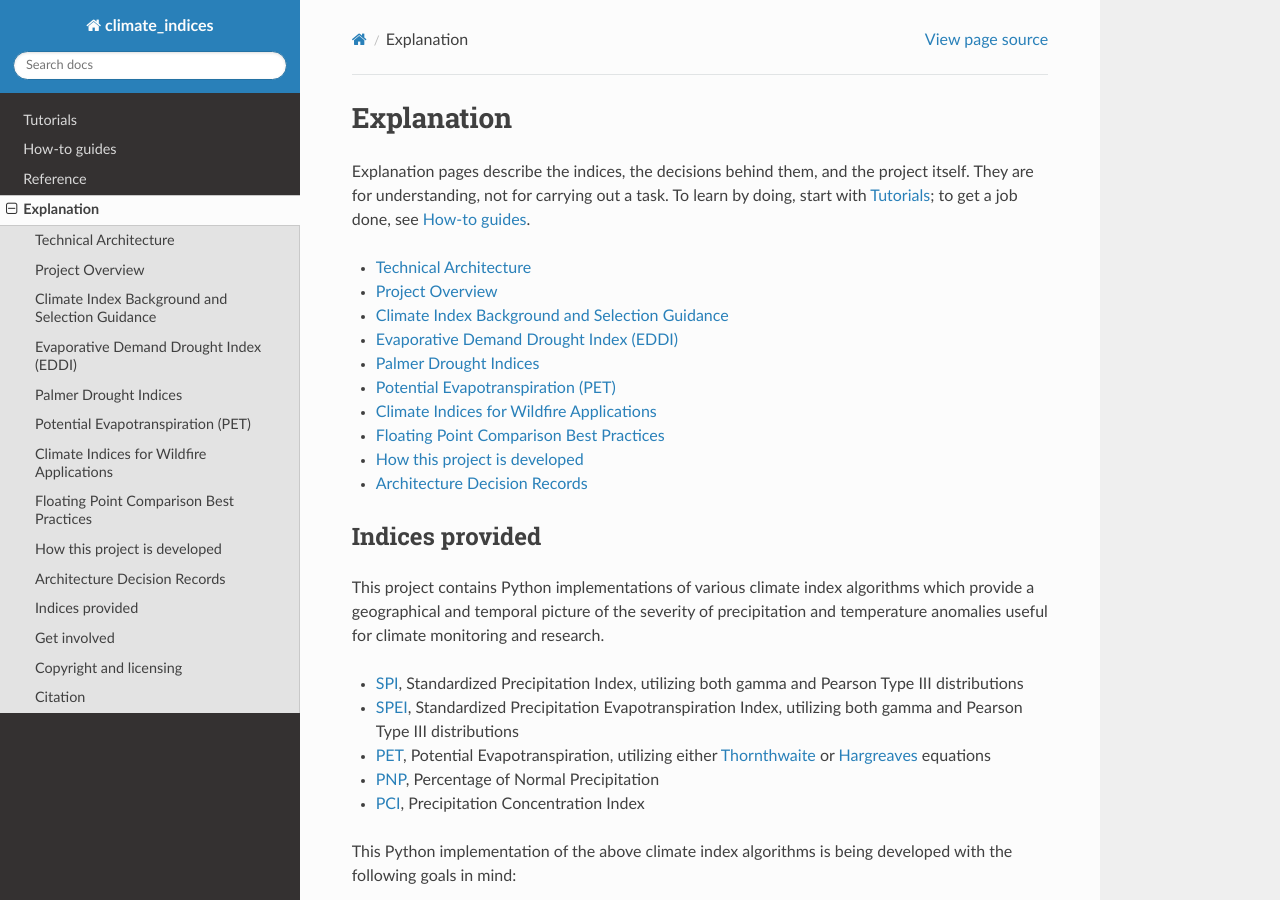
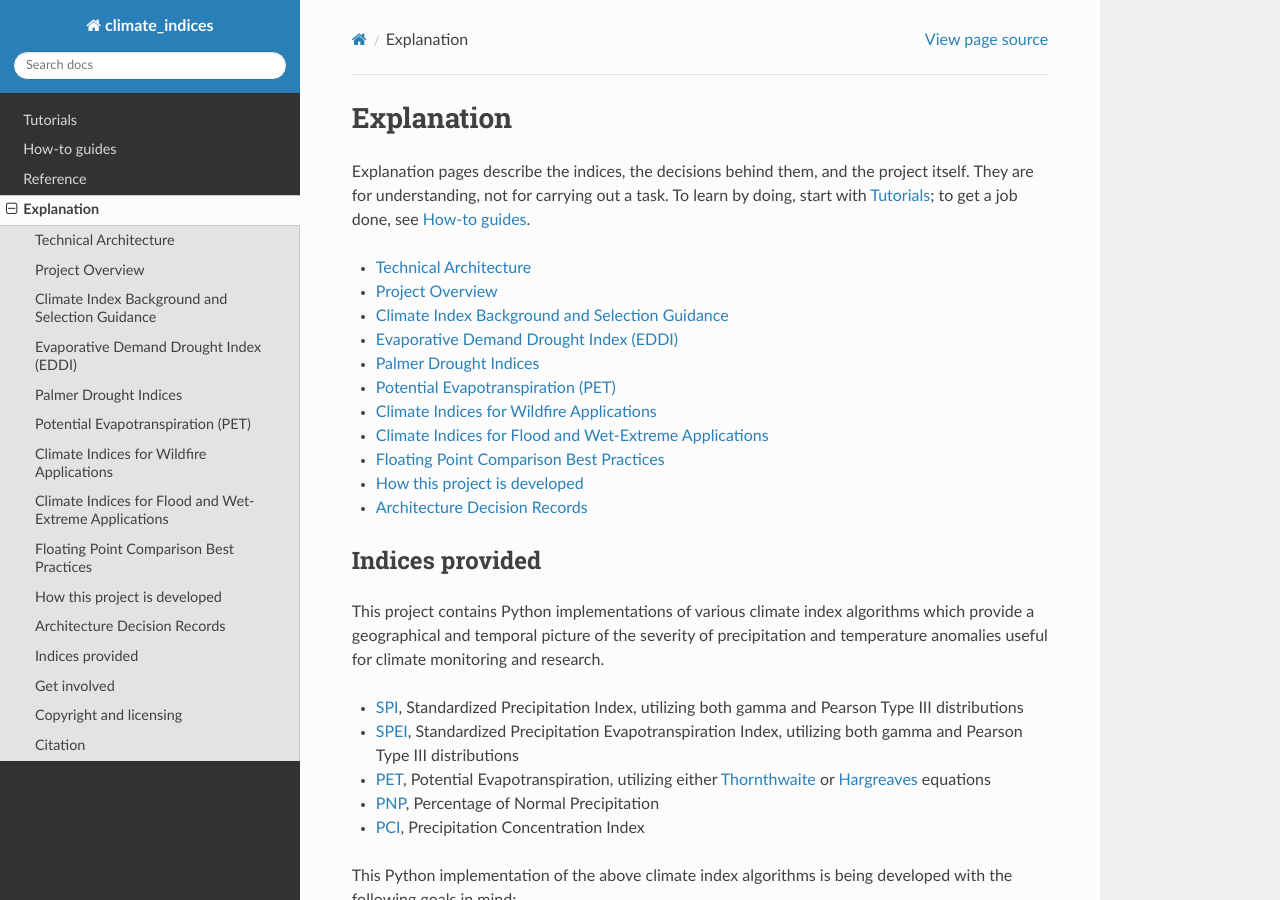
Before and after one commit to monocongo/climate_indices, a Sphinx documentation site: the page built from docs/explanation.md, in a window 1280 px wide and 900 px high. Built offline with Sphinx 7.4.7 and the Read the Docs theme 3.1.0, drawn with Linux system fonts in a browser that asks for light colours; some of the changed lines change nothing that is shown.

Commit message:
docs: add flood and wet-extreme applications page
Companion to the wildfire-applications page. Explains the wet tail of
SPI, SPEI, and PHDI, the Timescale-to-flood-type interpretation and
its limits, and clearly marked stubs for the planned PE, EDI, I_F, and
API implementations.

````diff
--- a/docs/explanation.md
+++ b/docs/explanation.md
@@ -15,6 +15,7 @@
 algorithm_refs/palmer
 algorithm_refs/pet
 wildfire_applications
+flood_applications
 floating_point_best_practices
 ai-assisted-development
 adr/index
--- /dev/null
+++ b/docs/flood_applications.md
@@ -0,0 +1,149 @@
+# Climate Indices for Flood and Wet-Extreme Applications
+
+Climate indices describe environmental conditions associated with flood
+potential, not floods themselves. Flooding depends on terrain, soils, land
+cover, and river routing in addition to how wet the climate has been, so a
+positive moisture anomaly does not establish that a flood occurred, will
+occur, or where it would occur. This page is a companion to
+{doc}`wildfire_applications`, which makes the same distinction for fire.
+
+**None of the indices described here predicts whether, where, or when a flood
+will occur.** Use them for hydroclimate context and wet-extreme situational
+awareness, not as flood forecasts. Every index in this family, implemented or
+planned, describes flood *potential* — accumulated wetness plus
+heavy-precipitation triggers — and stops at the meteorological and
+climatological boundary ([flood-family epic #1098][flood-epic]).
+
+## From wet anomalies to flood potential
+
+A useful conceptual chain is:
+
+```text
+Antecedent climatic wetness          SPI / SPEI / PHDI wet tail          (available)
+              ↓
+Accumulated / effective wetness      PE → EDI, I_F ; API                 (planned)
+              ↓
+Heavy-precipitation triggers         Rx1day / Rx5day / R95pTOT           (conditional)
+              ↓
+Hydrologic response (boundary)       SRI / SSI via generic standardization (planned)
+              ↓
+Inundation / flood hazard            —                                   (out of scope)
+```
+
+Read each arrow as a possible physical pathway, never a deterministic
+transition. Wetness accumulates through precipitation, but whether it becomes
+a flood depends on how the catchment, soils, and channels respond
+([flood-family epic #1098][flood-epic]).
+
+## The wet tail of SPI, SPEI, and PHDI
+
+SPI, SPEI, and PHDI are symmetric: positive values describe wetter-than-normal
+conditions at the chosen Timescale, and were not designed only for drought.
+The existing indices therefore already carry flood-potential information in
+their upper tail.
+
+The SPI and SPEI standardization is documented in {doc}`algorithms`: values
+are dimensionless, normally distributed with mean 0 and standard deviation 1,
+and comparable across locations and climate regimes. Positive values are
+wetter than the Calibration Period norm; negative values are drier. PHDI, the
+Palmer Hydrological Drought Index, tracks established ("backed-out") wet- and
+dry-spell severity, so its positive side describes an accumulated moisture
+surplus rather than the immediate anomaly SPI reports.
+
+The wet tail is not an observation of flooding. It is a standardized
+probability statement about accumulated moisture relative to the calibration
+history, and it is only one input to flood risk
+([Seiler et al. (2002)][seiler-2002]; [flood-family epic #1098][flood-epic]).
+
+### Timescale and flood type
+
+The accumulation window ("Timescale" in prose; `scale` in code) determines
+which part of the wetness chain an anomaly reflects. Reading the same
+accumulation semantics documented for drought in {doc}`algorithms` on the wet
+tail:
+
+- **1–3 months**: recent precipitation surplus and near-surface soil
+  moisture — conditions that can precede rapid, rainfall-driven flooding.
+- **6–12 months**: accumulated wetness and streamflow influence — conditions
+  that can precede seasonal riverine flooding when catchments are already
+  wet.
+- **12–24 months or longer**: long-term hydrological and groundwater
+  wetness — relevant to prolonged wet periods rather than a single event.
+
+These mappings are interpretive guidance based on the accumulation window, not
+calibrated flood thresholds. No universal SPI or SPEI value marks the onset of
+flooding, and a region's flood response can differ from its moisture anomaly
+([Seiler et al. (2002)][seiler-2002]). Seiler et al. (2002) found the wet SPI
+tail tracked conditions leading up to major flood events in southern Córdoba,
+Argentina; that demonstrates the potential of the approach in one region, not
+a transferable rule.
+
+## Planned wet-extreme indices
+
+The flood family below is planned, not implemented. Module names, function
+names, and arguments will be fixed before implementation in the flood design
+decision ([FLOOD-02 #1099][flood-1099]); nothing on this page documents a
+callable API. The [flood-family epic #1098][flood-epic] tracks the
+implementation order.
+
+- **Effective Precipitation (PE)** — *planned (FLOOD-08 [#1105][flood-1105])*.
+  The daily accumulated-wetness kernel shared by EDI and I_F, after
+  [Byun & Wilhite (1999)][byun-1999].
+- **Effective Drought Index (EDI)** — *planned (FLOOD-09 [#1106][flood-1106])*.
+  A daily standardized index derived from effective precipitation
+  ([Byun & Wilhite (1999)][byun-1999]); despite the name, it shares its
+  kernel with the flood family.
+- **Flood Index (I_F)** — *planned (FLOOD-10 [#1107][flood-1107])*. A daily
+  flood-potential index that standardizes effective precipitation
+  ([Deo et al. (2015)][deo-2015]).
+- **Antecedent Precipitation Index (API)** — *planned (FLOOD-12
+  [#1109][flood-1109])*. A daily recursive wetness measure with an explicit
+  decay constant.
+- **Generic standardization API** — *planned (FLOOD-16
+  [#1113][flood-1113])*. The existing distribution-fitting machinery exposed
+  for any non-negative monthly or daily series, so runoff or streamflow can
+  be standardized as SRI or SSI with the documented wrappers (FLOOD-17
+  [#1114][flood-1114]).
+
+Heavy-precipitation triggers (Rx1day, Rx5day, and R95pTOT per
+[Zhang et al. (2011)][zhang-2011]) are conditional: whether this package
+should duplicate existing `xclim` coverage is an open scope decision
+([FLOOD-03 #1100][flood-1100]).
+
+## What these indices cannot tell you
+
+- **Flood potential is not flooding.** Terrain, soils, land cover, and river
+  routing determine whether accumulated wetness becomes a flood; these
+  indices carry none of that information.
+- **They are meteorological and climatological indices.** Flash-flood
+  guidance, calibrated rainfall-runoff or routing models, terrain indices
+  (TWI, HAND), inundation mapping and remote-sensing flood extent, and
+  flood-frequency or return-period analysis of discharge records are outside
+  the family's scope ([flood-family epic #1098][flood-epic]).
+- **They are not yet validated.** No flood index is implemented yet, so
+  [VALIDATION.md][validation] has no flood section at present; the planned
+  [FLOOD-20 #1117][flood-1117] adds one as implementations land. Until then,
+  treat this page as orientation, not as evidence of validated skill.
+
+## Sources
+
+- [Byun & Wilhite (1999), *Objective Quantification of Drought Severity and Duration*][byun-1999]
+- [Deo et al. (2015), *A Real-time Flood Monitoring Index Based on Daily Effective Precipitation*][deo-2015]
+- [Seiler, Hayes & Bressan (2002), *Using the Standardized Precipitation Index for Flood Risk Monitoring*][seiler-2002]
+- [Zhang et al. (2011), *Indices for monitoring changes in extremes based on daily temperature and precipitation data*][zhang-2011]
+
+[byun-1999]: https://doi.org/10.1175/1520-0442(1999)012%3C2747:OQODSA%3E2.0.CO;2
+[deo-2015]: https://doi.org/10.1007/s11269-015-1046-3
+[seiler-2002]: https://doi.org/10.1002/joc.799
+[zhang-2011]: https://doi.org/10.1002/wcc.147
+[validation]: https://github.com/monocongo/climate_indices/blob/main/VALIDATION.md
+[flood-epic]: https://github.com/monocongo/climate_indices/issues/1098
+[flood-1099]: https://github.com/monocongo/climate_indices/issues/1099
+[flood-1100]: https://github.com/monocongo/climate_indices/issues/1100
+[flood-1105]: https://github.com/monocongo/climate_indices/issues/1105
+[flood-1106]: https://github.com/monocongo/climate_indices/issues/1106
+[flood-1107]: https://github.com/monocongo/climate_indices/issues/1107
+[flood-1109]: https://github.com/monocongo/climate_indices/issues/1109
+[flood-1113]: https://github.com/monocongo/climate_indices/issues/1113
+[flood-1114]: https://github.com/monocongo/climate_indices/issues/1114
+[flood-1117]: https://github.com/monocongo/climate_indices/issues/1117
````
